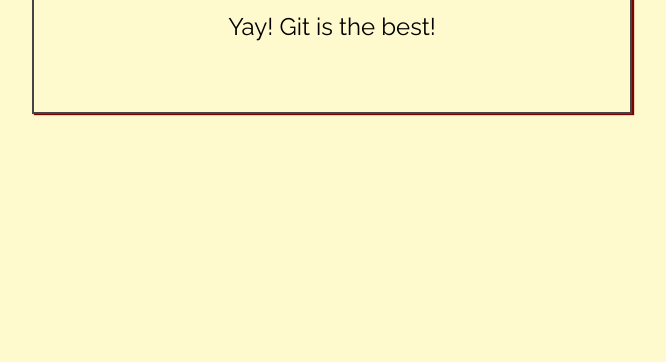
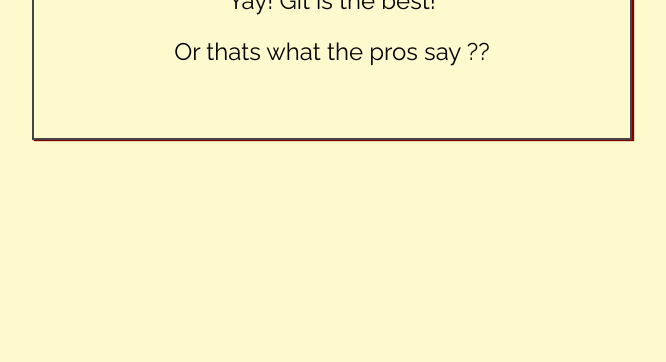
Before and after one commit to Lam-o/my-first-repo, a plain HTML site: page index.html in a window 1280 px wide. Shown: the part 438-800 px from the top of the page, without its empty margins (308-974 px from the left). Drawn offline with Linux system fonts and the light colour scheme.

Commit message:
THIRD commit added a paragraph in index.html

```diff
--- a/index.html
+++ b/index.html
@@ -17,6 +17,7 @@
         <h1>Hi, my name is <span class="highlight">Lam</span> and I'm learning about Git! </h1>
 
         <p>Yay! Git is the best!</p>
+        <p>Or thats what the pros say ??</p>
     </div>
 
 </body>
```
